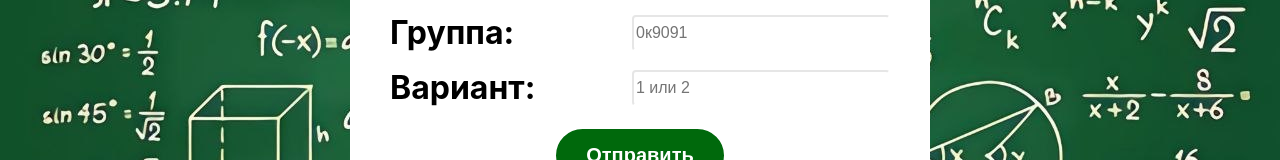
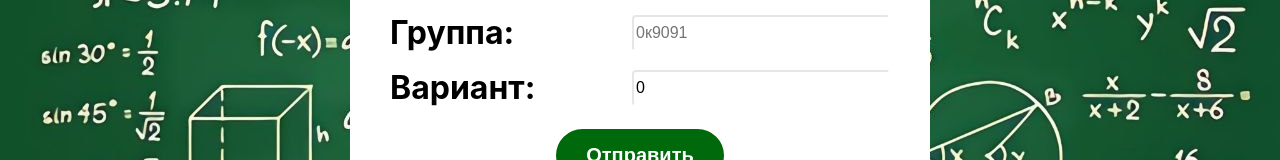
Before and after one commit to VihrKraft/math-test, a React (Create React App) app: page / in a window 1280 px wide. Shown: the part 424-584 px from the top of the page. Built offline with nearby package versions, Linux system fonts and the light colour scheme; no server answers.

Commit message:
change to 0 in right place and revert change "change null to 0"

```diff
--- a/src/App.js
+++ b/src/App.js
@@ -17,7 +17,7 @@ function App() {
 
   const[correct, setCorrect] = useState(0)
 
-  const[userId, setUserId] = useState(0);
+  const[userId, setUserId] = useState(null);
 
   const[step, setStep] = useState(0)
 
@@ -29,7 +29,7 @@ function App() {
 
   const[isAuthorized, setIsAuthorized] = useState(false)
 
-  const[option, setOption] = useState(null);
+  const[option, setOption] = useState(0);
 
   const [questions, setQuestions] = useState([]);
 
```
